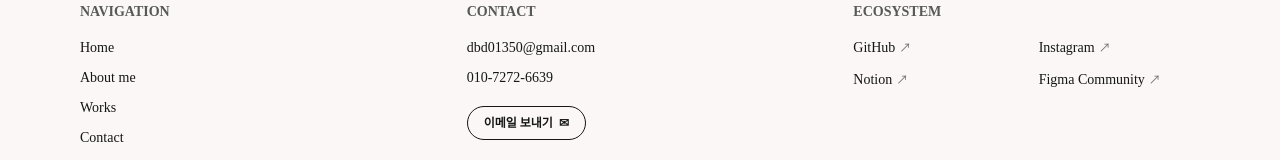
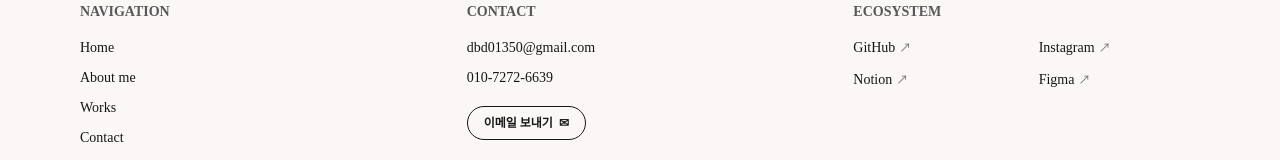
Before and after one commit to dbd01350-eng/resume, a React (Vite) app: page / in a window 1280 px wide. Shown: the part 6980-7140 px from the top of the page. Built offline with nearby package versions, Linux system fonts and the light colour scheme; no server answers; a web font is replaced by a local one.

Commit message:
feat: rename link text from "Figma Community" to "Figma" in Footer component

```diff
--- a/src/components/Footer.jsx
+++ b/src/components/Footer.jsx
@@ -125,7 +125,7 @@ export default function Footer({ onOpenContact }) {
                   rel="noreferrer"
                   className="hover:text-[#9F8BE7] transition-colors inline-flex items-center gap-1 font-medium"
                 >
-                  <span>Figma Community</span>
+                  <span>Figma</span>
                   <span className="text-xs opacity-60">↗</span>
                 </a>
               </li>
```
